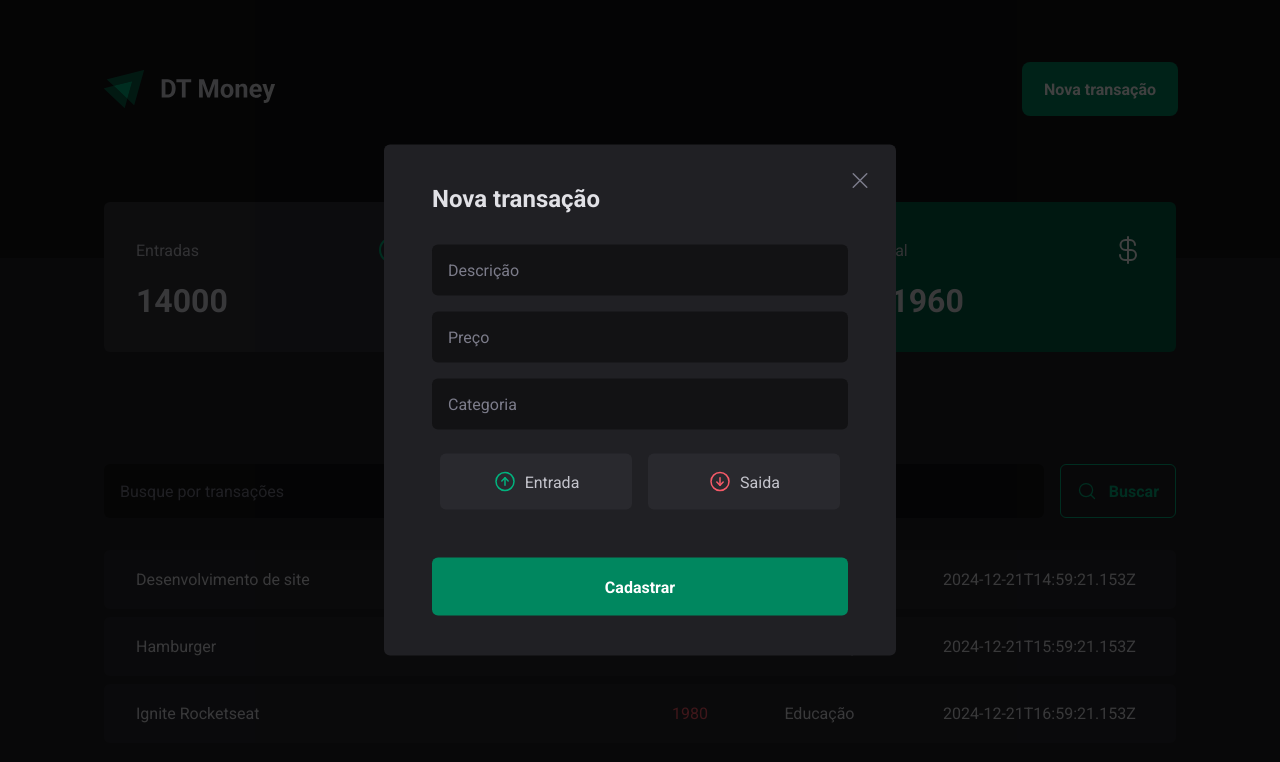
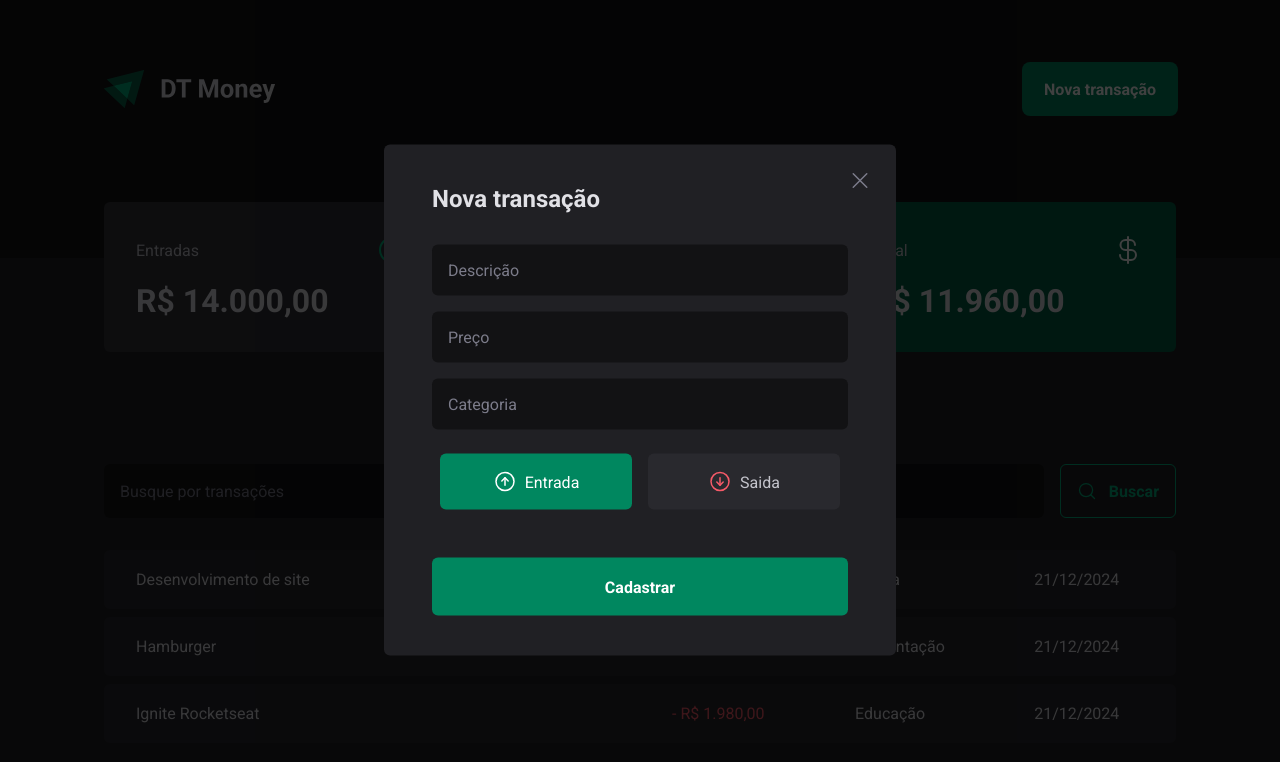
Before and after one commit to dmenezesgabriel/ts-ignite-dt-money, a React (Vite) app: page / in a window 1280 px wide. Both pictures are taken after a click on the button "Nova transação". Shown: the top 762 px of the page. Built offline with nearby package versions, Linux system fonts and the light colour scheme; data requests are answered from the project's data file.

Commit message:
feat: implrmrnt forms logic

```diff
--- a/package.json
+++ b/package.json
@@ -11,12 +11,15 @@
     "dev:api": "json-server server.json -p 3333 -w"
   },
   "dependencies": {
+    "@hookform/resolvers": "^3.9.1",
     "@radix-ui/react-dialog": "^1.1.3",
     "@radix-ui/react-radio-group": "^1.2.2",
     "phosphor-react": "^1.4.1",
     "react": "^18.3.1",
     "react-dom": "^18.3.1",
-    "styled-components": "^6.1.13"
+    "react-hook-form": "^7.54.2",
+    "styled-components": "^6.1.13",
+    "zod": "^3.24.1"
   },
   "devDependencies": {
     "@eslint/js": "^9.15.0",
--- a/src/components/NewTransactionModal/inddex.tsx
+++ b/src/components/NewTransactionModal/inddex.tsx
@@ -7,8 +7,38 @@
   TransactionTypeButton,
 } from "./styles";
 import { ArrowCircleDown, ArrowCircleUp, X } from "phosphor-react";
+import { z } from "zod";
+import { Controller, useForm } from "react-hook-form";
+import { zodResolver } from "@hookform/resolvers/zod";
+
+const newTransactionFormSchema = z.object({
+  description: z.string(),
+  price: z.number(),
+  category: z.string(),
+  type: z.enum(["income", "outcome"]),
+});
+
+type NewTransactionFormInputs = z.infer<typeof newTransactionFormSchema>;
 
 export function NewTransactionModal() {
+  const {
+    control,
+    register,
+    handleSubmit,
+    formState: { isSubmitting },
+  } = useForm<NewTransactionFormInputs>({
+    resolver: zodResolver(newTransactionFormSchema),
+    defaultValues: {
+      type: "income",
+    },
+  });
+
+  async function handleCreateNewTransaction(data: NewTransactionFormInputs) {
+    await new Promise((resolve) => setTimeout(resolve, 2000));
+
+    console.log(data);
+  }
+
   return (
     <Dialog.Portal>
       <Overlay />
@@ -19,12 +49,35 @@
           <X size={24} />
         </CloseButton>
 
-        <form action="">
-          <input type="text" placeholder="Descrição" required />
-          <input type="number" placeholder="Preço" required />
-          <input type="text" placeholder="Categoria" required />
+        <form onSubmit={handleSubmit(handleCreateNewTransaction)}>
+          <input
+            type="text"
+            placeholder="Descrição"
+            required
+            {...register("description")}
+          />
+          <input
+            type="number"
+            placeholder="Preço"
+            required
+            {...register("price", { valueAsNumber: true })}
+          />
+          <input
+            type="text"
+            placeholder="Categoria"
+            required
+            {...register("category")}
+          />
 
-          <TransactionType>
+          <Controller
+            control={control}
+            name="type"
+            render={({ field }) => {
+              return (
+                <TransactionType
+                  onValueChange={field.onChange}
+                  value={field.value}
+                >
                   <TransactionTypeButton variant="income" value="income">
                     <ArrowCircleUp size={24} />
                     Entrada
@@ -35,8 +88,13 @@
                     Saida
                   </TransactionTypeButton>
                 </TransactionType>
+              );
+            }}
+          />
 
-          <button type="submit">Cadastrar</button>
+          <button type="submit" disabled={isSubmitting}>
+            Cadastrar
+          </button>
         </form>
       </Content>
     </Dialog.Portal>
--- a/src/components/NewTransactionModal/styles.ts
+++ b/src/components/NewTransactionModal/styles.ts
@@ -51,7 +51,12 @@
       margin-top: 1.5rem;
       cursor: pointer;
 
-      &:hover {
+      &:disabled {
+        opacity: 0.7;
+        cursor: not-allowed;
+      }
+
+      &:not(:disabled):hover {
         background: ${(props) => props.theme["green-700"]};
         transition: background-color 0.2s;
       }
--- a/src/components/SearchForm/index.tsx
+++ b/src/components/SearchForm/index.tsx
@@ -1,11 +1,40 @@
 import { MagnifyingGlass } from "phosphor-react";
 import { SearchFormContainer } from "./styles";
+import { useForm } from "react-hook-form";
+import { z } from "zod";
+import { zodResolver } from "@hookform/resolvers/zod";
+import { useContext } from "react";
+import { TransactionsContext } from "../../contexts/transactionsContexts";
+
+const searchFormSchema = z.object({
+  query: z.string(),
+});
+
+type SearchFormInputs = z.infer<typeof searchFormSchema>;
 
 export function SearchForm() {
+  const { fetchTransactions } = useContext(TransactionsContext);
+
+  const {
+    register,
+    handleSubmit,
+    formState: { isSubmitting },
+  } = useForm<SearchFormInputs>({
+    resolver: zodResolver(searchFormSchema),
+  });
+
+  async function handleSearchTransactions(data: SearchFormInputs) {
+    await fetchTransactions(data.query);
+  }
+
   return (
-    <SearchFormContainer>
-      <input type="text" placeholder="Busque por transações" />
-      <button type="submit">
+    <SearchFormContainer onSubmit={handleSubmit(handleSearchTransactions)}>
+      <input
+        type="text"
+        placeholder="Busque por transações"
+        {...register("query")}
+      />
+      <button type="submit" disabled={isSubmitting}>
         <MagnifyingGlass size={20} />
         Buscar
       </button>
--- a/src/components/SearchForm/styles.ts
+++ b/src/components/SearchForm/styles.ts
@@ -29,8 +29,14 @@
     color: ${(props) => props.theme["green-300"]};
     font-weight: bold;
     border-radius: 6px;
+    cursor: pointer;
 
-    &:hover {
+    &:disabled {
+      opacity: 0.7;
+      cursor: not-allowed;
+    }
+
+    &:not(:disabled):hover {
       background: ${(props) => props.theme["green-500"]};
       border-color: ${(props) => props.theme["green-500"]};
       color: ${(props) => props.theme.white};
--- a/src/components/Summary/index.tsx
+++ b/src/components/Summary/index.tsx
@@ -1,28 +1,10 @@
 import { ArrowCircleDown, ArrowCircleUp, CurrencyDollar } from "phosphor-react";
 import { SummaryCard, SummaryContainer } from "./style";
-import { useContext } from "react";
-import { TransactionsContext } from "../../contexts/transactionsContexts";
+import { priceFormatter } from "../../utls/formatter";
+import { useSummary } from "../../hooks/useSummary";
 
 export function Summary() {
-  const { transactions } = useContext(TransactionsContext);
-
-  const summary = transactions.reduce(
-    (acc, transaction) => {
-      if (transaction.type === "income") {
-        acc.income += transaction.price;
-        acc.total += transaction.price;
-      } else {
-        acc.outcome += transaction.price;
-        acc.total -= transaction.price;
-      }
-      return acc;
-    },
-    {
-      income: 0,
-      outcome: 0,
-      total: 0,
-    }
-  );
+  const summary = useSummary();
 
   return (
     <SummaryContainer>
@@ -31,21 +13,21 @@
           <span>Entradas</span>
           <ArrowCircleUp size={32} color="#00b37e" />
         </header>
-        <strong>{summary.income}</strong>
+        <strong>{priceFormatter.format(summary.income)}</strong>
       </SummaryCard>
       <SummaryCard>
         <header>
           <span>Saídas</span>
           <ArrowCircleDown size={32} color="#f75a68" />
         </header>
-        <strong>{summary.outcome}</strong>
+        <strong>{priceFormatter.format(summary.outcome)}</strong>
       </SummaryCard>
       <SummaryCard variant="green">
         <header>
           <span>Total</span>
           <CurrencyDollar size={32} color="#fff" />
         </header>
-        <strong>{summary.total}</strong>
+        <strong>{priceFormatter.format(summary.total)}</strong>
       </SummaryCard>
     </SummaryContainer>
   );
--- a/src/contexts/transactionsContexts.tsx
+++ b/src/contexts/transactionsContexts.tsx
@@ -11,6 +11,7 @@
 
 interface transactionsContextType {
   transactions: Transaction[];
+  fetchTransactions: (query?: string) => Promise<void>;
 }
 
 export const TransactionsContext = createContext({} as transactionsContextType);
@@ -22,19 +23,25 @@
 export function TransactionsProvider({ children }: TransactionsProviderProps) {
   const [transactions, setTransactions] = useState<Transaction[]>([]);
 
-  async function loadTransactions() {
-    const response = await fetch("http://localhost:3333/transactions");
+  async function fetchTransactions(query?: string) {
+    const url = new URL("http://localhost:3333/transactions");
+
+    if (query) {
+      url.searchParams.append("q", query);
+    }
+
+    const response = await fetch(url);
     const data = await response.json();
 
     setTransactions(data);
   }
 
   useEffect(() => {
-    loadTransactions();
+    fetchTransactions();
   }, []);
 
   return (
-    <TransactionsContext.Provider value={{ transactions }}>
+    <TransactionsContext.Provider value={{ transactions, fetchTransactions }}>
       {children}
     </TransactionsContext.Provider>
   );
--- /dev/null
+++ b/src/hooks/useSummary.ts
@@ -0,0 +1,26 @@
+import { useContext } from "react";
+import { TransactionsContext } from "../contexts/transactionsContexts";
+
+export function useSummary() {
+  const { transactions } = useContext(TransactionsContext);
+
+  const summary = transactions.reduce(
+    (acc, transaction) => {
+      if (transaction.type === "income") {
+        acc.income += transaction.price;
+        acc.total += transaction.price;
+      } else {
+        acc.outcome += transaction.price;
+        acc.total -= transaction.price;
+      }
+      return acc;
+    },
+    {
+      income: 0,
+      outcome: 0,
+      total: 0,
+    }
+  );
+
+  return summary;
+}
--- a/src/pages/transactions/index.tsx
+++ b/src/pages/transactions/index.tsx
@@ -8,6 +8,7 @@
   TransactionsTable,
 } from "./styles";
 import { TransactionsContext } from "../../contexts/transactionsContexts";
+import { dateFormatter, priceFormatter } from "../../utls/formatter";
 
 export function Transactions() {
   const { transactions } = useContext(TransactionsContext);
@@ -26,11 +27,14 @@
                   <td width="50%">{transaction.description}</td>
                   <td>
                     <PriceHighLight variant={transaction.type}>
-                      {transaction.price}
+                      {transaction.type === "outcome" && "- "}
+                      {priceFormatter.format(transaction.price)}
                     </PriceHighLight>
                   </td>
                   <td>{transaction.category}</td>
-                  <td>{transaction.createdAt}</td>
+                  <td>
+                    {dateFormatter.format(new Date(transaction.createdAt))}
+                  </td>
                 </tr>
               );
             })}
--- /dev/null
+++ b/src/utls/formatter.ts
@@ -0,0 +1,6 @@
+export const dateFormatter = new Intl.DateTimeFormat("pt-BR");
+
+export const priceFormatter = new Intl.NumberFormat("pt-BR", {
+  style: "currency",
+  currency: "BRL",
+});
```
Also changed, not shown: 1 other file (tests, documents, lock files or other folders). Lines whose indentation alone changed are shown as unchanged.
